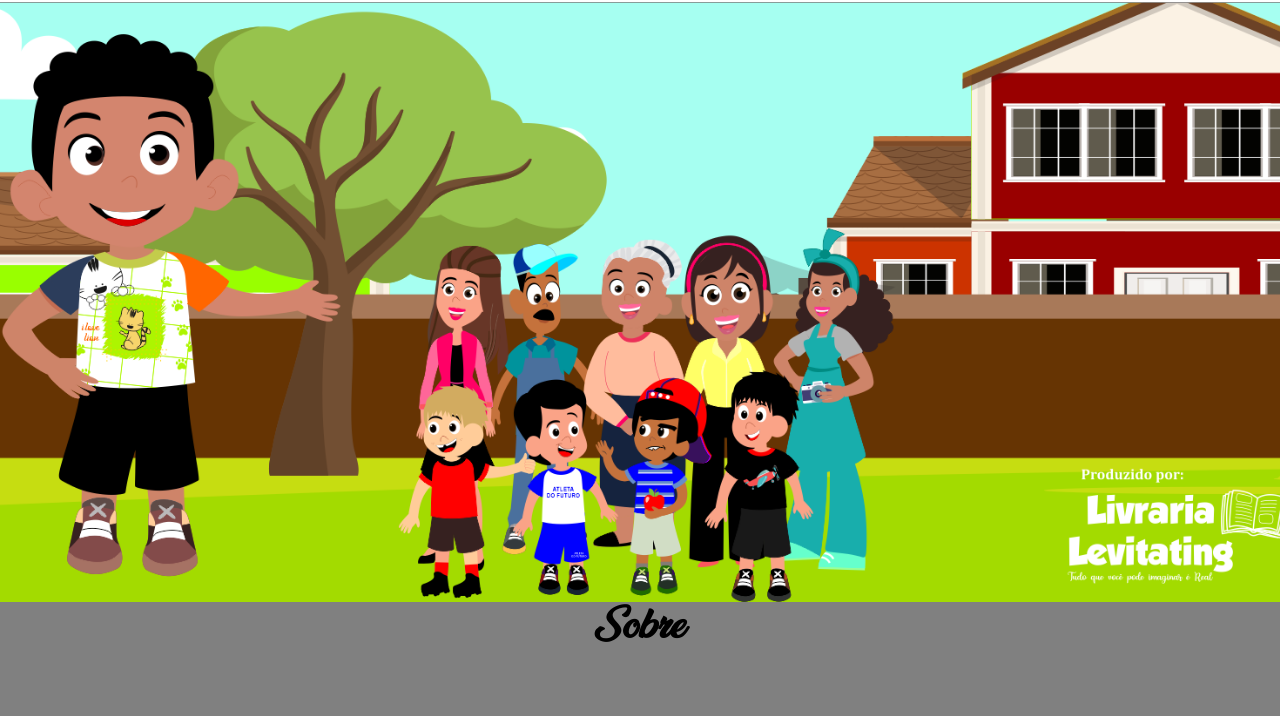
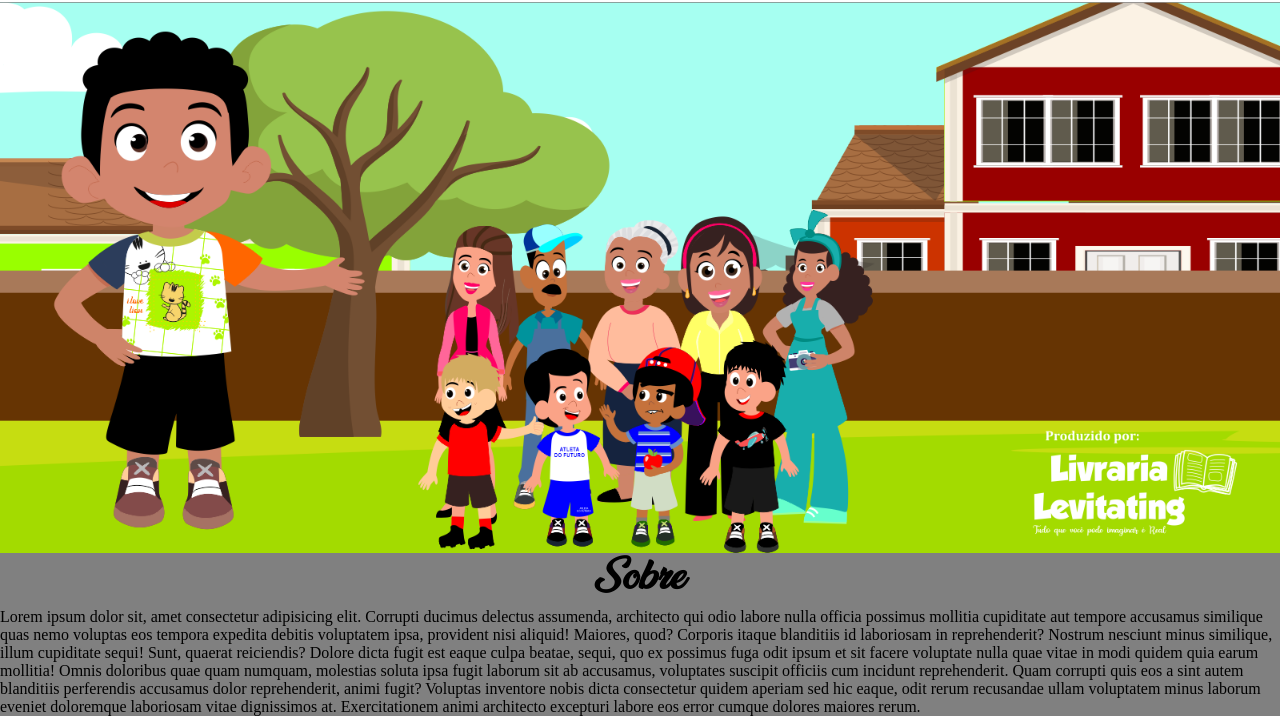
Before and after one commit to jesiellsouza/De, a plain HTML site: page index.html in a window 1280 px wide. Shown: the part 142-858 px from the top of the page. Before the commit the page ends 800 px from the top, so only its background shows below. Drawn offline with Linux system fonts and the light colour scheme.

Commit message:
commit-test

```diff
--- a/css/style.css
+++ b/css/style.css
@@ -57,21 +57,22 @@ body {
 
 .img-topo {
     width: 100%;
-    height: 600px;
-    background-size: cover;
-    background-position: bottom;
-    background-image: url(../img/img-topo.png);
-    background-repeat: no-repeat;
 }
 
-.sobre-content {
+.img-topo img {
+    display: flex;
+    width: 100%;
+    object-fit: cover;
+}
+
+.sobre-title {
     display: flex;
     justify-content: center;
     width: 100%;
     padding: 10px;
 }
 
-.sobre-content h3 {
+.sobre-title h3 {
     font-family: 'Ananda';
     font-size: 35px;
 }
--- a/index.html
+++ b/index.html
@@ -1,5 +1,5 @@
 <!DOCTYPE html>
-<html lang="en">
+<html lang="pt-br">
 <head>
     <meta charset="UTF-8">
     <meta http-equiv="X-UA-Compatible" content="IE=edge">
@@ -21,10 +21,18 @@
             <a href="#">PDFs</a>
         </div>
     </div>
-    <div class="img-topo"></div>
+    <div class="img-topo">
+        <img src="./img/img-topo.png" alt="">
+    </div>
+
+    <div class="sobre-title">
+        <h3>Sobre</h3>
+    </div>
 
     <div class="sobre-content">
-        <h3>Sobre</h3>
+        <div class="sobre-paragraph">
+            <p>Lorem ipsum dolor sit, amet consectetur adipisicing elit. Corrupti ducimus delectus assumenda, architecto qui odio labore nulla officia possimus mollitia cupiditate aut tempore accusamus similique quas nemo voluptas eos tempora expedita debitis voluptatem ipsa, provident nisi aliquid! Maiores, quod? Corporis itaque blanditiis id laboriosam in reprehenderit? Nostrum nesciunt minus similique, illum cupiditate sequi! Sunt, quaerat reiciendis? Dolore dicta fugit est eaque culpa beatae, sequi, quo ex possimus fuga odit ipsum et sit facere voluptate nulla quae vitae in modi quidem quia earum mollitia! Omnis doloribus quae quam numquam, molestias soluta ipsa fugit laborum sit ab accusamus, voluptates suscipit officiis cum incidunt reprehenderit. Quam corrupti quis eos a sint autem blanditiis perferendis accusamus dolor reprehenderit, animi fugit? Voluptas inventore nobis dicta consectetur quidem aperiam sed hic eaque, odit rerum recusandae ullam voluptatem minus laborum eveniet doloremque laboriosam vitae dignissimos at. Exercitationem animi architecto excepturi labore eos error cumque dolores maiores rerum.</p>
+        </div>
     </div>
 
 </body>
```
